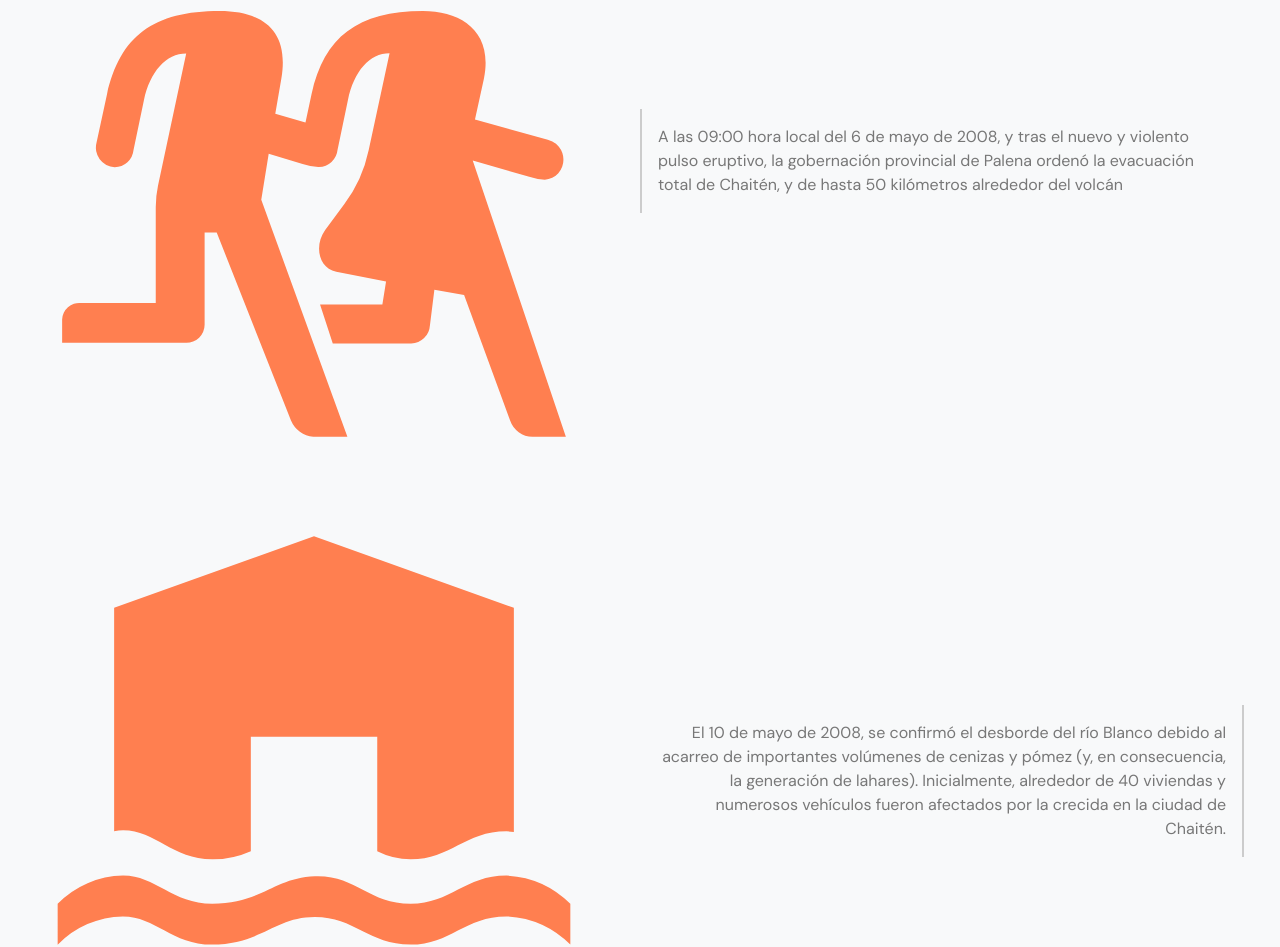
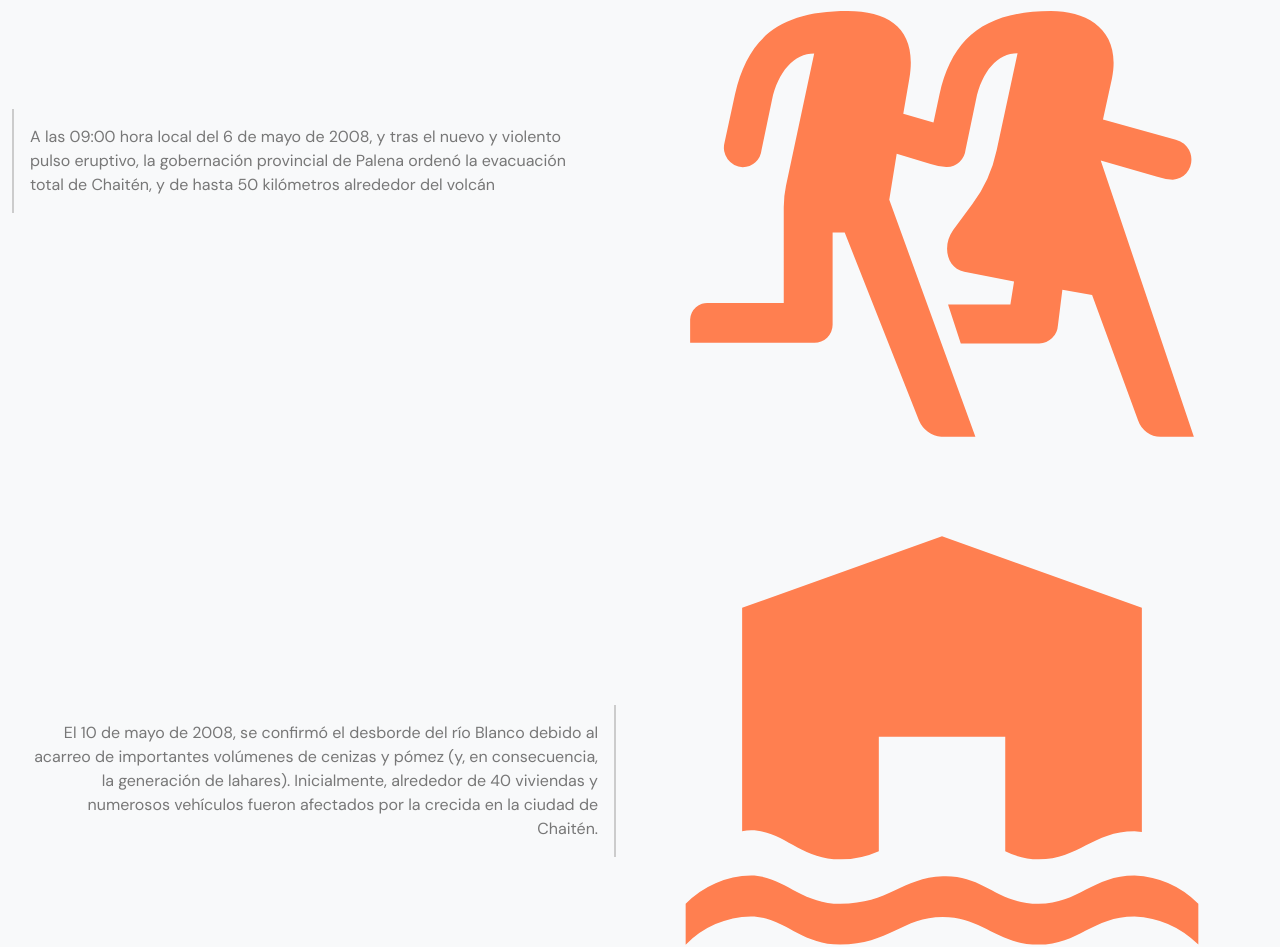
Before and after one commit to helena-martinez/infodigital-04, a plain HTML site: page index.html in a window 1280 px wide. Shown: the part 2652-3599 px from the top of the page. Drawn offline with nearby package versions, Linux system fonts and the light colour scheme.

Commit message:
Update index.html

```diff
--- a/index.html
+++ b/index.html
@@ -83,13 +83,13 @@
                 </figure>
 
                 <figure class="row d-flex align-items-center">
-                    <object type="image/svg+xml" data="img/45_Volcano_ashes_v15.svg" class="img-fluid col-12 col-md-6 order-md-2" /></object>
+                    <object type="image/svg+xml" data="img/45_Volcano_ashes_v15.svg" class="img-fluid col-12 col-md-6" /></object>
                     <figcaption class="col-12 col-md-6">
                         <p>La lluvia de cenizas permaneció prácticamente los siguientes 2 días,  cubriendo Chaitén totalmente con un depósito de 5 milimitros de espesor.</p>
                     </figcaption>
                 </figure>
                <figure class="row d-flex align-items-center">
-                  <svg xmlns="http://www.w3.org/2000/svg" viewBox="0 0 100 100" class="img-fluid col-12 col-md-6">
+                  <svg xmlns="http://www.w3.org/2000/svg" viewBox="0 0 100 100" class="img-fluid col-12 col-md-6 order-md-2">
                   <style>
                          path{
                          fill:coral
@@ -98,13 +98,13 @@
                   <title>08_Evacuate_v15</title>
                   <path d="M91.7,94.34H86.16a4,4,0,0,1-3.69-2.7L74.85,70.85,69.93,70l-.74,5.9a3.19,3.19,0,0,1-3.08,3h-13L51,72.45H61.32l.61-3.82L53.69,67c-2.95-.62-3.69-4.31-1.84-6.89L55,55.84a22.88,22.88,0,0,0,4.06-9l3.45-16c-3.32,0-5.91,3-6.89,7.75l-1.72,8.24a3.13,3.13,0,0,1-3.08,2.83h-.12a9.47,9.47,0,0,1-2.59-.49L42.5,47.48,41.27,55.1,55.53,94.34H49.88a4.42,4.42,0,0,1-3.69-2.7L33.89,60.52h-2V75.77a3,3,0,0,1-3.08,3H8.3V74.91a2.83,2.83,0,0,1,3.08-2.71H23.8V56.33a17.22,17.22,0,0,1,.37-3.56l4.67-21.9c-3.32,0-6,3-7,7.75l-1.72,8.24A3.12,3.12,0,0,1,17,49.69a3.22,3.22,0,0,1-3-4.06l1.73-8C17.9,28,23.43,23.86,34.38,23.86c7.26,0,11.56,3.32,10.21,11.2l-1,5.78,5,1.47,1-4.67c2.09-9.47,7.63-13.78,18.45-13.78,6.27,0,11.69,3.32,10.09,11.2l-1.48,6.76,12.06,3.32a3.4,3.4,0,0,1,2.58,3.2,3.3,3.3,0,0,1-3.08,3.44,9.47,9.47,0,0,1-2.58-.49l-9.35-2.7ZM34.62,19.56c-.73-1.48-1.1-6.52-1.1-9.47a3,3,0,0,1,.74-2.46,6.82,6.82,0,0,1,9.59,0c.62.49.62,1.35.62,2.7,0,2.95-.25,7.75-.87,9.23-.37.61-1.84,1.6-4.55,1.6C36.59,21.16,35,20.17,34.62,19.56Zm32.6.37c-.74-1.48-1.11-6.65-1.11-9.72A2.71,2.71,0,0,1,67,7.75a6.83,6.83,0,0,1,9.84,0c.5.49.5,1.23.5,2.71,0,3.07-.13,8-.87,9.47-.36.73-1.84,1.72-4.55,1.72S67.59,20.66,67.22,19.93Z"></path>
                   </svg>
-                    <figcaption class="col-12 col-md-6 order-md-1">
+                    <figcaption class="col-12 col-md-6">
                         <p>A las 09:00 hora local del 6 de mayo de 2008, y tras el nuevo y violento pulso eruptivo, la gobernación provincial de Palena ordenó la evacuación total de Chaitén, y de hasta 50 kilómetros alrededor del volcán</p>
                     </figcaption>
                 </figure>
 
                 <figure class="row d-flex align-items-center">
-                    <object type="image/svg+xml" data="img/50_Flood_v15.svg" class="img-fluid col-12 col-md-6" /></object>
+                    <object type="image/svg+xml" data="img/50_Flood_v15.svg" class="img-fluid col-12 col-md-6 order-md-2" /></object>
                     <figcaption class="col-12 col-md-6">
                         <p>El 10 de mayo de 2008, se confirmó el desborde del río Blanco debido al acarreo de importantes volúmenes de cenizas y pómez (y, en consecuencia, la generación de lahares). Inicialmente, alrededor de 40 viviendas y numerosos vehículos fueron afectados por la crecida en la ciudad de Chaitén.</p>
                     </figcaption>
```
